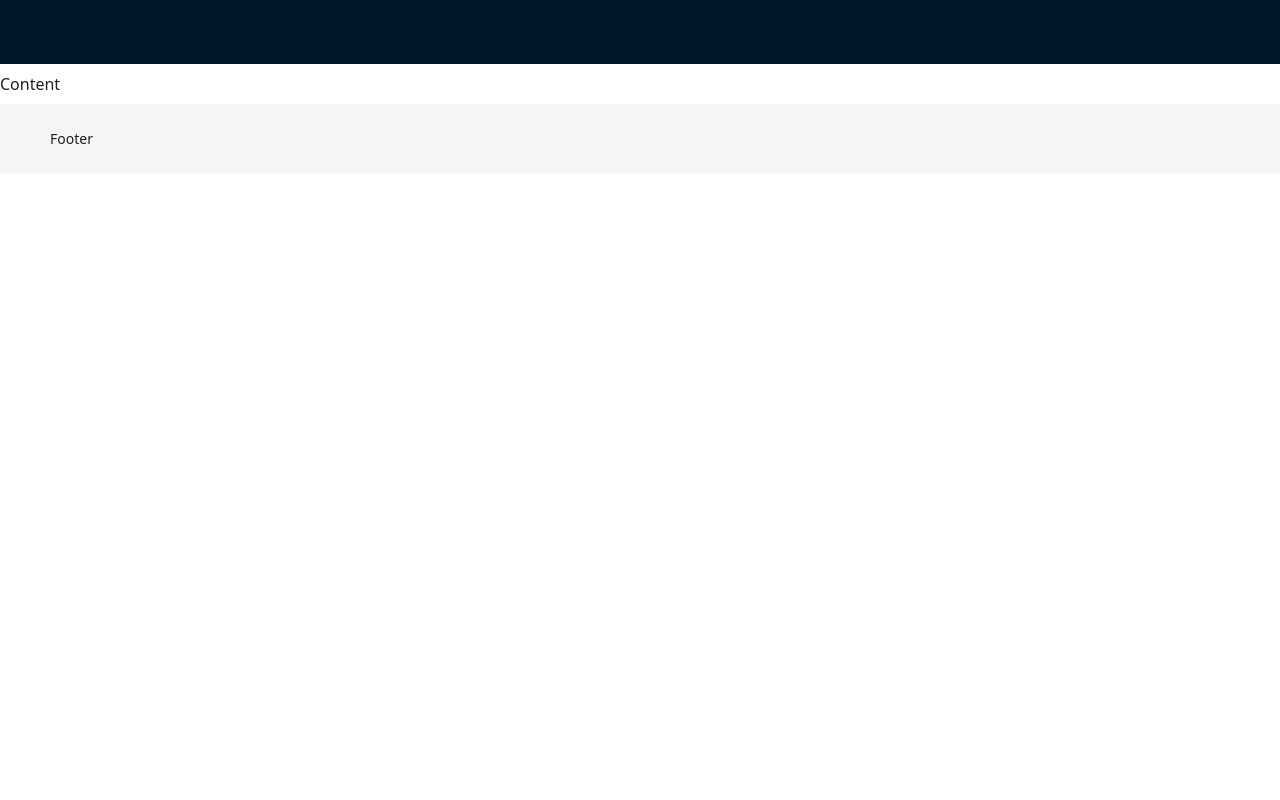
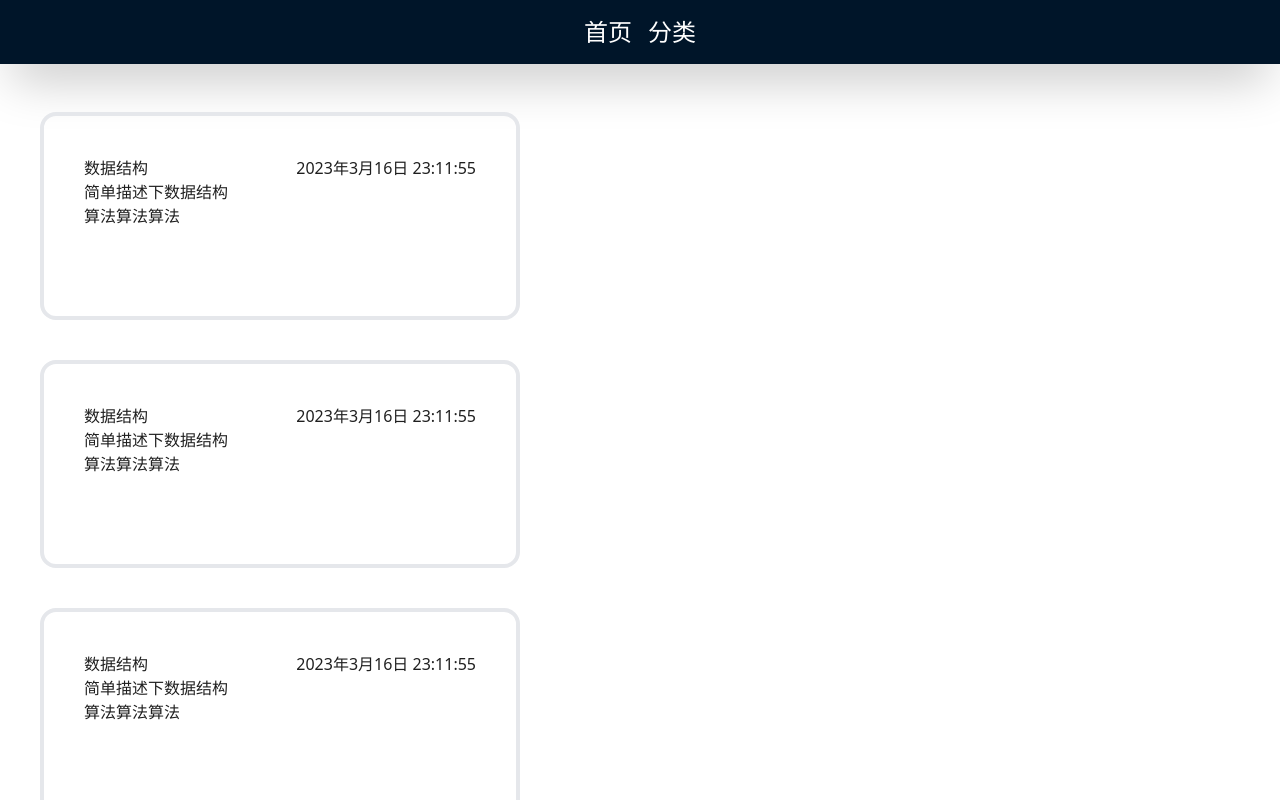
Before and after one commit to fishworm96/react-blog, a React (Vite) app: page / in a window 1280 px wide. Built offline with nearby package versions, Linux system fonts and the light colour scheme.

Commit message:
feat: 添加首页样式

```diff
--- a/index.html
+++ b/index.html
@@ -1,10 +1,10 @@
 <!DOCTYPE html>
-<html lang="en">
+<html lang="zh-cn">
   <head>
     <meta charset="UTF-8" />
     <link rel="icon" type="image/svg+xml" href="/vite.svg" />
     <meta name="viewport" content="width=device-width, initial-scale=1.0" />
-    <title>Vite + React + TS</title>
+    <title>编程生活</title>
   </head>
   <body>
     <div id="root"></div>
--- a/src/App.tsx
+++ b/src/App.tsx
@@ -1,4 +1,4 @@
-import Layout from './components/Layout'
+import Layout from './pages/layout'
 
 function App() {
   return (
--- /dev/null
+++ b/src/components/Card/index.tsx
@@ -0,0 +1,21 @@
+const Card = () => {
+  return (
+    <div className='w-3/4'>
+      <div className='flex-col w-1/2 h-52 border-solid border-4 border-light-blue-500 rounded-t-2xl rounded-b-2xl m-10'>
+        <div className='p-10'>
+          <div className='flex justify-between'>
+            <div className=''>数据结构</div>
+            <time>2023年3月16日 23:11:55</time>
+          </div>
+          <div>简单描述下数据结构</div>
+          <div>
+            <span>算法</span>
+            <span>算法</span>
+            <span>算法</span>
+          </div>
+        </div>
+      </div>
+    </div>
+  )
+}
+export default Card
--- /dev/null
+++ b/src/components/Content/index.tsx
@@ -0,0 +1,14 @@
+import { Content } from 'antd/es/layout/layout'
+import Card from '../Card'
+
+const Main = () => {
+  return (
+    <Content className='flex-col justify-center min-h-3/4'>
+      <Card />
+      <Card />
+      <Card />
+      <Card />
+    </Content>
+  )
+}
+export default Main
--- a/src/components/Layout/Content/index.tsx
+++ /dev/null
@@ -1,8 +0,0 @@
-import { Content } from 'antd/es/layout/layout'
-
-const Main = () => {
-  return (
-    <Content>Content</Content>
-  )
-}
-export default Main
--- a/src/components/Layout/Footer/index.tsx
+++ /dev/null
@@ -1,8 +0,0 @@
-import { Footer } from 'antd/es/layout/layout'
-
-const BaseFooter = () => {
-  return (
-    <Footer>Footer</Footer>
-  )
-}
-export default BaseFooter
--- a/src/components/Layout/Header/index.tsx
+++ /dev/null
@@ -1,9 +0,0 @@
-import { Header } from 'antd/es/layout/layout'
-
-const BaseHeader = () => {
-  return (
-    <Header>
-    </Header>
-  )
-}
-export default BaseHeader
--- /dev/null
+++ b/src/pages/layout/component/Footer/index.tsx
@@ -0,0 +1,12 @@
+import { Footer } from 'antd/es/layout/layout'
+
+const BaseFooter = () => {
+  return (
+    <Footer className='bottom-0 border-solid border-2 border-light-black overflow-x-hidden'>
+      <div className='flex justify-center item-center'>
+      Footer
+      </div>
+    </Footer>
+  )
+}
+export default BaseFooter
--- /dev/null
+++ b/src/pages/layout/component/Header/index.tsx
@@ -0,0 +1,11 @@
+import { Header } from 'antd/es/layout/layout'
+
+const BaseHeader = () => {
+  return (
+    <Header className="flex justify-center items-center text-2xl text-white shadow-2xl">
+      <div className="m-2">首页</div>
+      <div className="m-2">分类</div>
+    </Header>
+  )
+}
+export default BaseHeader
--- a/src/components/Layout/index.tsx
+++ b/src/pages/layout/index.tsx
@@ -1,7 +1,7 @@
 import { Space } from 'antd'
-import Main from './Content'
-import BaseFooter from './Footer'
-import BaseHeader from './Header'
+import Main from '../../components/Content'
+import BaseFooter from './component/Footer'
+import BaseHeader from './component/Header'
 
 const Layout = () => {
   return (
--- a/src/styles/styles.css
+++ b/src/styles/styles.css
@@ -1,4 +1,4 @@
-html,body,#root{height:100%}
+html,body,#root{height:100%; overflow-x: hidden;}
 @import-normalize;
 @tailwind base;
 @tailwind components;
--- a/tailwind.config.cjs
+++ b/tailwind.config.cjs
@@ -10,6 +10,9 @@ module.exports = {
         '-10': '-10',
       },
     },
+    minHeight: {
+      '3/4': '75vh',
+    },
 
   },
   plugins: [],
```
